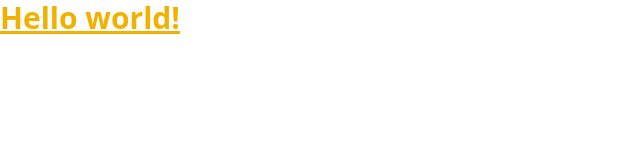
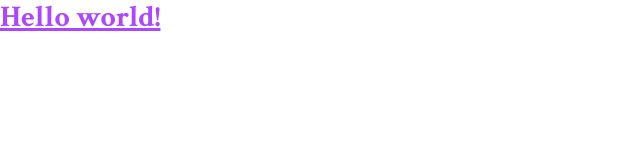
Before and after one commit to wandiga/gl-website, a website: page index.html in a window 1280 px wide. Shown: the whole page, without its empty margins (0-640 px from the left). Drawn offline with Linux system fonts and the light colour scheme.

Commit message:
Add fonts Add fonts - Oswald, Poppins, Crimson Text.

```diff
--- a/index.html
+++ b/index.html
@@ -3,9 +3,17 @@
   <head>
     <meta charset="UTF-8" />
     <meta name="viewport" content="width=device-width, initial-scale=1.0" />
+    <link rel="preconnect" href="https://fonts.googleapis.com" />
+    <link rel="preconnect" href="https://fonts.gstatic.com" crossorigin />
+    <link
+      href="https://fonts.googleapis.com/css2?family=Crimson+Text:ital,wght@0,400;0,600;0,700;1,400;1,600;1,700&family=Oswald:wght@200..700&family=Poppins:ital,wght@0,100;0,200;0,300;0,400;0,500;0,600;0,700;0,800;0,900;1,100;1,200;1,300;1,400;1,500;1,600;1,700;1,800;1,900&display=swap"
+      rel="stylesheet"
+    />
     <link href="./dist/output.css" rel="stylesheet" />
   </head>
   <body>
-    <h1 class="text-3xl font-bold text-yellow-500 underline">Hello world!</h1>
+    <h1 class="font-crimson-text text-3xl font-bold text-purple-500 underline">
+      Hello world!
+    </h1>
   </body>
 </html>
--- a/package.json
+++ b/package.json
@@ -12,11 +12,11 @@
   "license": "ISC",
   "type": "commonjs",
   "dependencies": {
-    "@tailwindcss/cli": "^4.1.17",
-    "tailwindcss": "^4.1.17"
+    "@tailwindcss/cli": "^4.1.17"
   },
   "devDependencies": {
     "prettier": "^3.6.2",
-    "prettier-plugin-tailwindcss": "^0.7.1"
+    "prettier-plugin-tailwindcss": "^0.7.1",
+    "tailwindcss": "^4.1.17"
   }
 }
--- a/src/input.css
+++ b/src/input.css
@@ -1 +1,15 @@
 @import "tailwindcss";
+
+/* Default font for body */
+body {
+  font-family: "Poppins", sans-serif;
+}
+
+/* Optional utility classes for other fonts */
+.font-oswald {
+  font-family: "Oswald", sans-serif;
+}
+
+.font-crimson-text {
+  font-family: "Crimson Text", serif;
+}
```
Also changed, not shown: dist/output.css, 1 other file.
